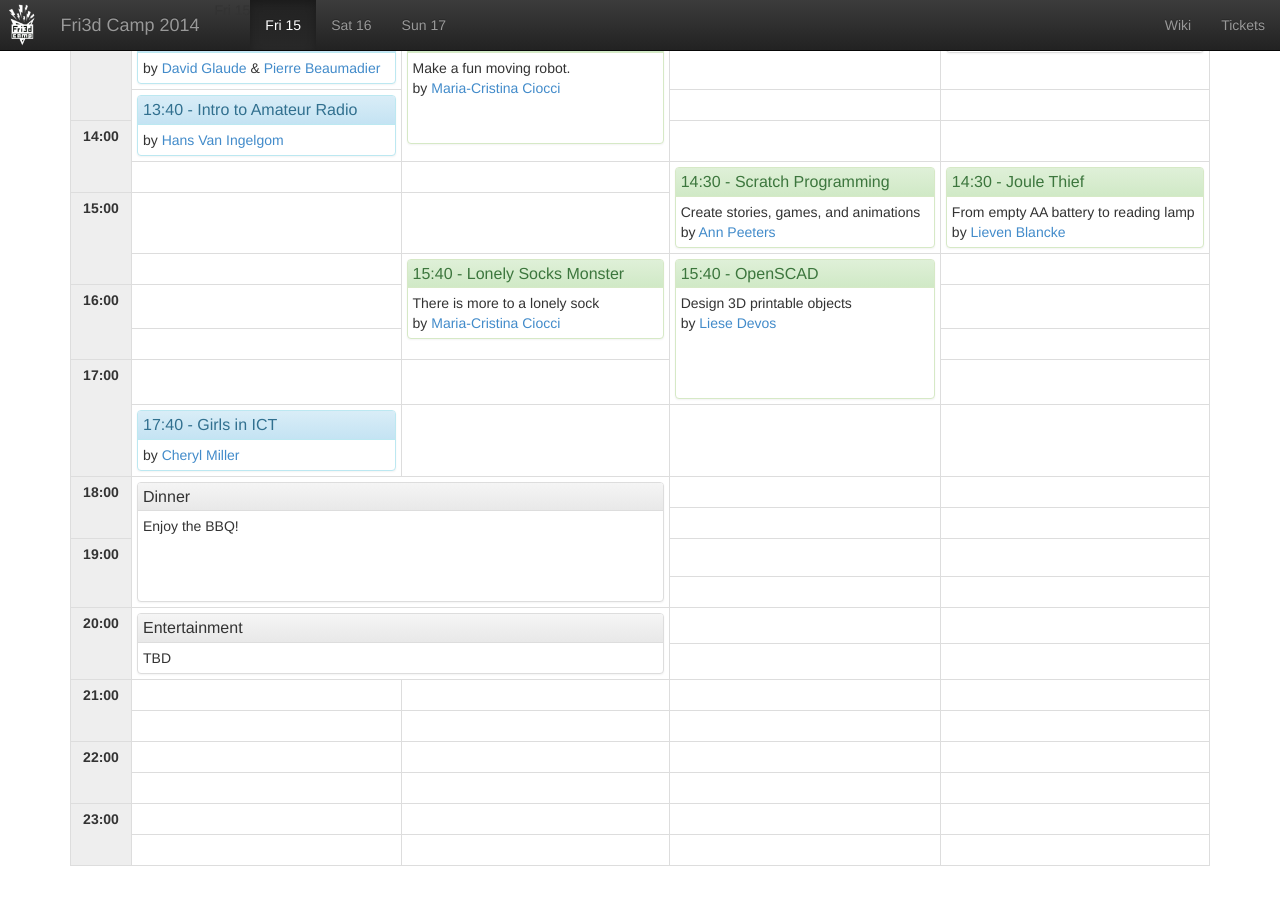
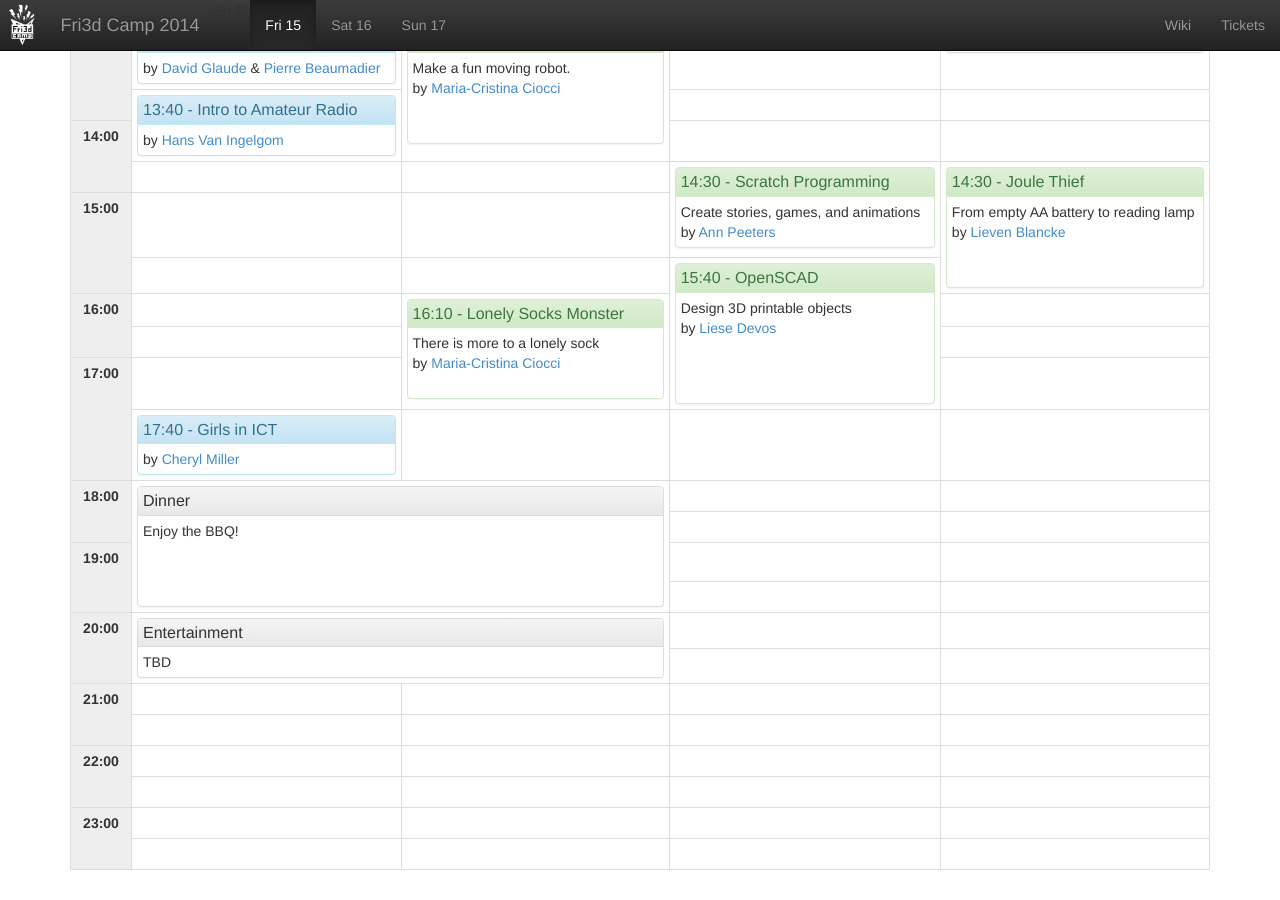
Before and after one commit to Fri3dCamp/program.fri3d.be, a Jekyll site: the page built from index.html, in a window 1280 px wide and 900 px high, scrolled down 581 px. Built offline with Jekyll 4.4.1, drawn with Linux system fonts in a browser that asks for light colours; nearby versions of some CDN libraries.

Commit message:
fixed bad planning of Joule Thief

```diff
--- a/index.html
+++ b/index.html
@@ -187,7 +187,7 @@ function show(day) {
         </div>
       </div>
     </td>
-    <td rowspan="2">
+    <td rowspan="3">
       <div class="panel panel-success">
         <div class="panel-heading">
           <h3 class="panel-title"><a href="events/joule_thief.html">14:30 - Joule Thief</a></h3>
@@ -195,6 +195,7 @@ function show(day) {
         <div class="panel-body">
           From empty AA battery to reading lamp<br>
           by <a href="speakers/lieven_blancke.html">Lieven Blancke</a>
+          <br><br><br>
         </div>
       </div>
     </td>
@@ -206,17 +207,7 @@ function show(day) {
   </tr>
   <tr>
     <td>&nbsp;</td>
-    <td rowspan="3">
-      <div class="panel panel-success">
-        <div class="panel-heading">
-          <h3 class="panel-title"><a href="events/lonely_socks_monster_owls.html">15:40 - Lonely Socks Monster</a></h3>
-        </div>
-        <div class="panel-body">
-          There is more to a lonely sock<br>
-          by <a href="speakers/maria-cristina_ciocci.html">Maria-Cristina Ciocci</a>
-        </div>
-      </div>
-    </td>
+    <td>&nbsp;</td>
     <td rowspan="4">
       <div class="panel panel-success">
         <div class="panel-heading">
@@ -229,11 +220,22 @@ function show(day) {
         </div>
       </div>
     </td>
-    <td>&nbsp;</td>
   </tr>
   <tr>
     <th rowspan="2">16:00</th>
     <td>&nbsp;</td>
+    <td rowspan="3">
+      <div class="panel panel-success">
+        <div class="panel-heading">
+          <h3 class="panel-title"><a href="events/lonely_socks_monster_owls.html">16:10 - Lonely Socks Monster</a></h3>
+        </div>
+        <div class="panel-body">
+          There is more to a lonely sock<br>
+          by <a href="speakers/maria-cristina_ciocci.html">Maria-Cristina Ciocci</a>
+          <br><br>
+        </div>
+      </div>
+    </td>
     <td>&nbsp;</td>
   </tr>
   <tr>
@@ -242,7 +244,6 @@ function show(day) {
   </tr>
   <tr>
     <th rowspan="2">17:00</th>
-    <td>&nbsp;</td>
     <td>&nbsp;</td>
     <td>&nbsp;</td>
   </tr>
```
